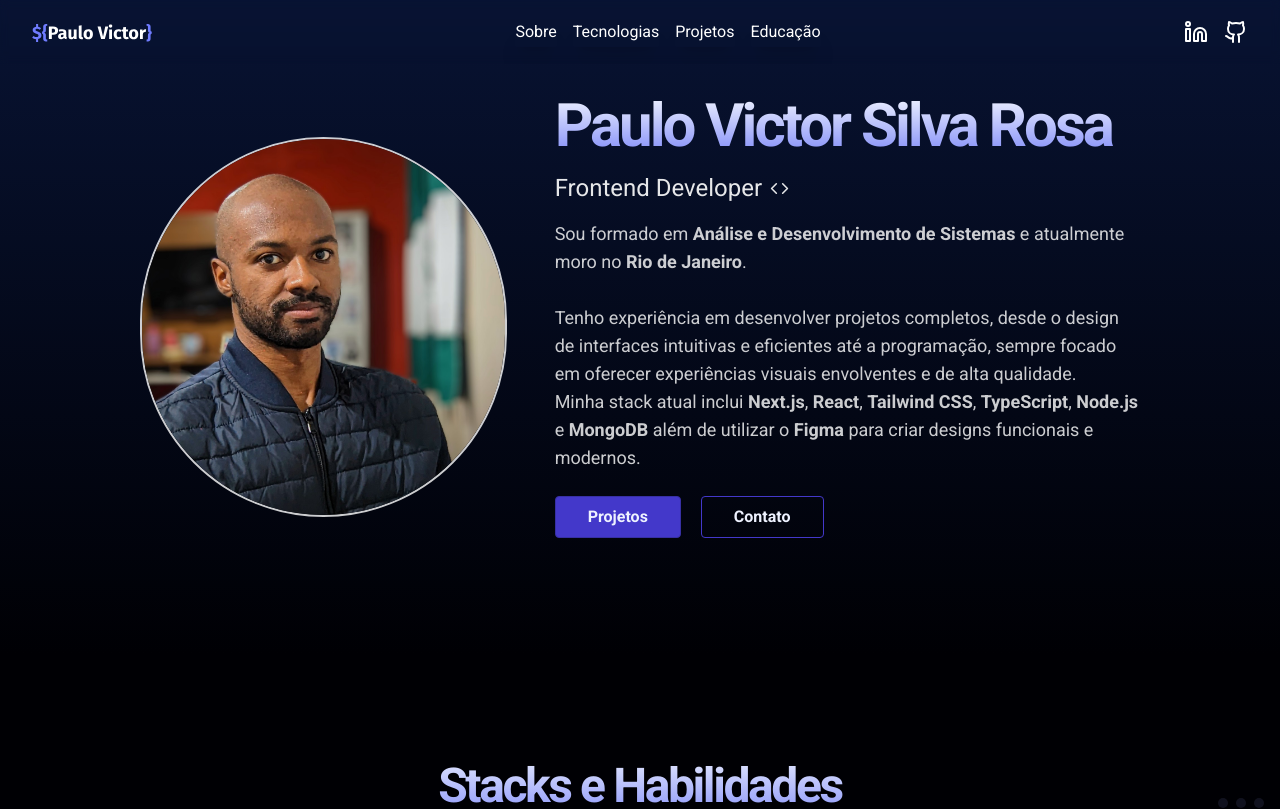
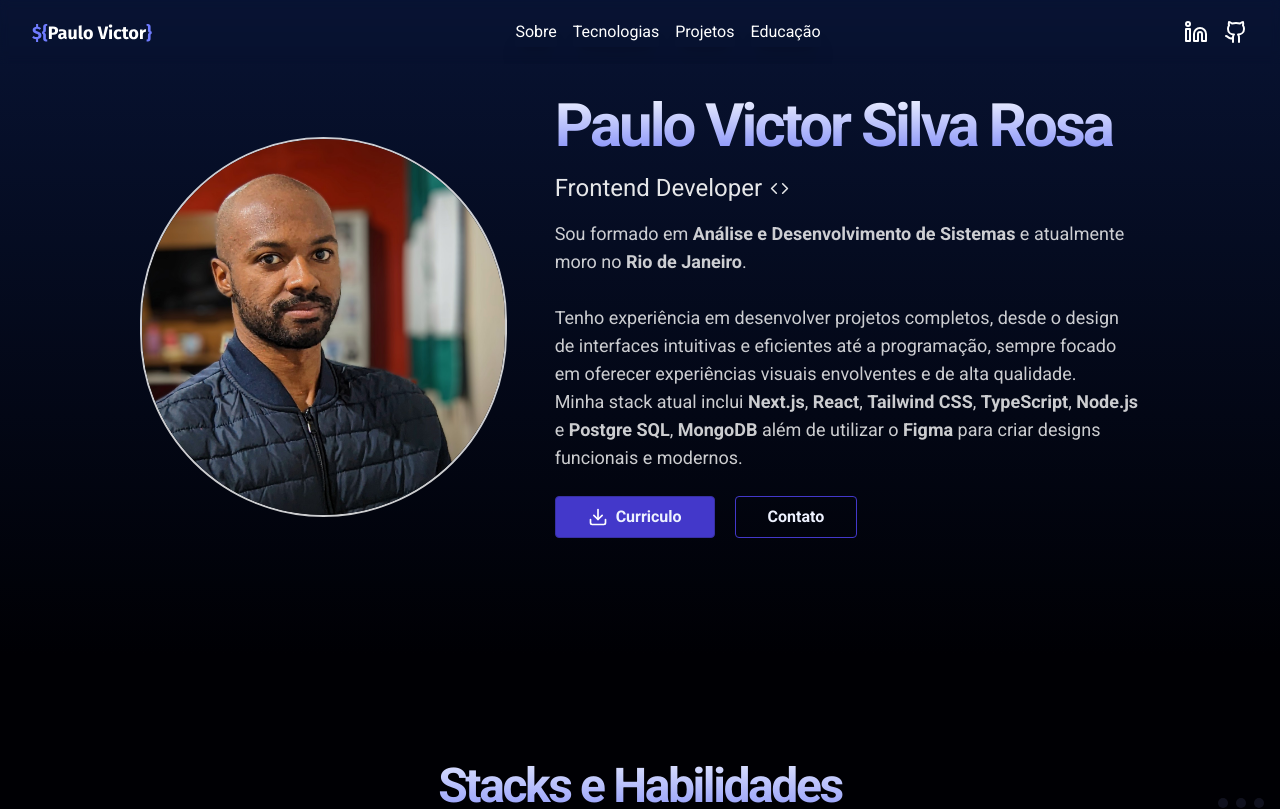
Before and after one commit to paulopbi/portfolio, a Next.js app: page / in a window 1280 px wide. Shown: the top 809 px of the page. Built offline with nearby package versions, Linux system fonts and the light colour scheme.

Commit message:
feat: add curriculum

```diff
--- a/src/sections/Hero.tsx
+++ b/src/sections/Hero.tsx
@@ -1,5 +1,5 @@
 "use client";
-import { Code } from "lucide-react";
+import { Code, Download } from "lucide-react";
 import { motion } from "motion/react";
 import Image from "next/image";
 import HeroImage from "@/assets/images/hero.jpg";
@@ -94,8 +94,9 @@ export default function Hero() {
               Minha stack atual inclui <strong>Next.js</strong>,{" "}
               <strong>React</strong>, <strong>Tailwind CSS</strong>,{" "}
               <strong>TypeScript</strong>, <strong>Node.js</strong> e{" "}
-              <strong>MongoDB</strong> além de utilizar o <strong>Figma</strong>{" "}
-              para criar designs funcionais e modernos.
+              <strong>Postgre SQL</strong>, <strong>MongoDB</strong> além de
+              utilizar o <strong>Figma</strong> para criar designs funcionais e
+              modernos.
             </motion.p>
 
             <motion.div
@@ -115,10 +116,12 @@ export default function Hero() {
               <motion.a
                 whileHover={{ scale: 1.1 }}
                 whileTap={{ scale: 0.8, rotate: 3 }}
-                href="#projetos"
+                href="/paulo-frontend-c.pdf"
+                download
                 className="btn-primary flex items-center justify-between gap-2 px-8 py-2"
               >
-                Projetos
+                <Download size={20} color="#fff" />
+                Curriculo
               </motion.a>
               <motion.a
                 whileHover={{ scale: 1.1 }}
```
Also changed, not shown: 2 other files (tests, documents, lock files or other folders).
